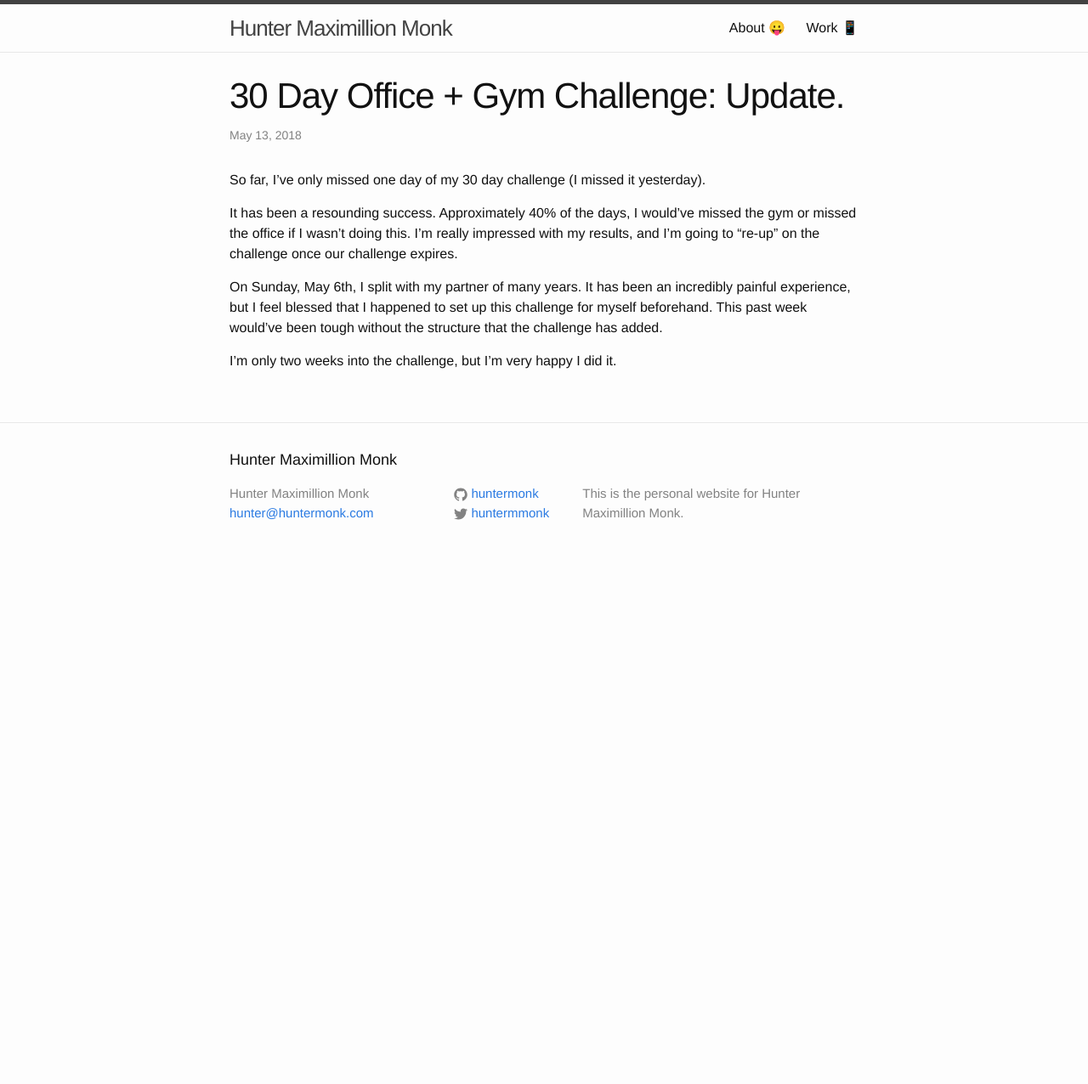
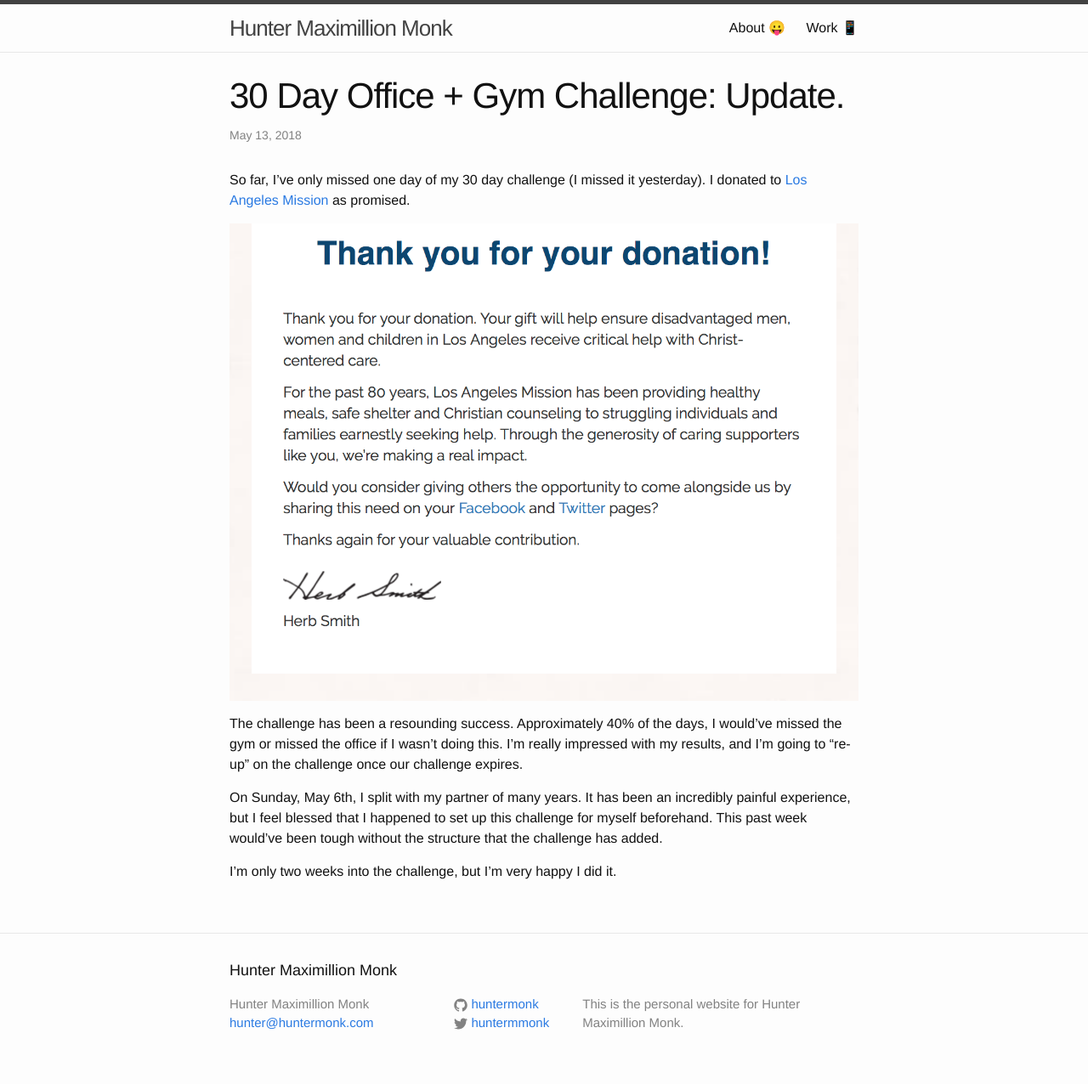
Before and after one commit to huntermonk/huntermonk.github.io, a Jekyll site: the page built from _posts/2018-5-13-30-day-challenge-update.md, in a window 1280 px wide. Shown: the whole page at 85% size. Built offline with Jekyll 4.4.1, drawn with Linux system fonts in a browser that asks for light colours; comment, search, counter and statistics services are not loaded; before the commit the page ends 900 px from its top, so only the background shows below that.

Commit message:
Add donation image to 30 day update

```diff
--- a/_posts/2018-5-13-30-day-challenge-update.md
+++ b/_posts/2018-5-13-30-day-challenge-update.md
@@ -3,9 +3,11 @@ layout: post
 title:  "30 Day Office + Gym Challenge: Update."
 ---
 
-So far, I've only missed one day of my 30 day challenge (I missed it yesterday).
+So far, I've only missed one day of my 30 day challenge (I missed it yesterday). I donated to [Los Angeles Mission](https://losangelesmission.org) as promised.
 
-It has been a resounding success. Approximately 40% of the days, I would've missed the gym or missed the office if I wasn't doing this. I'm really impressed with my results, and I'm going to "re-up" on the challenge once our challenge expires.
+![Donation confirmation](/img/mission-LA.png)
+
+The challenge has been a resounding success. Approximately 40% of the days, I would've missed the gym or missed the office if I wasn't doing this. I'm really impressed with my results, and I'm going to "re-up" on the challenge once our challenge expires.
 
 On Sunday, May 6th, I split with my partner of many years. It has been an incredibly painful experience, but I feel blessed that I happened to set up this challenge for myself beforehand. This past week would've been tough without the structure that the challenge has added.
 
```
Also changed, not shown: img/mission-LA.png (added).
